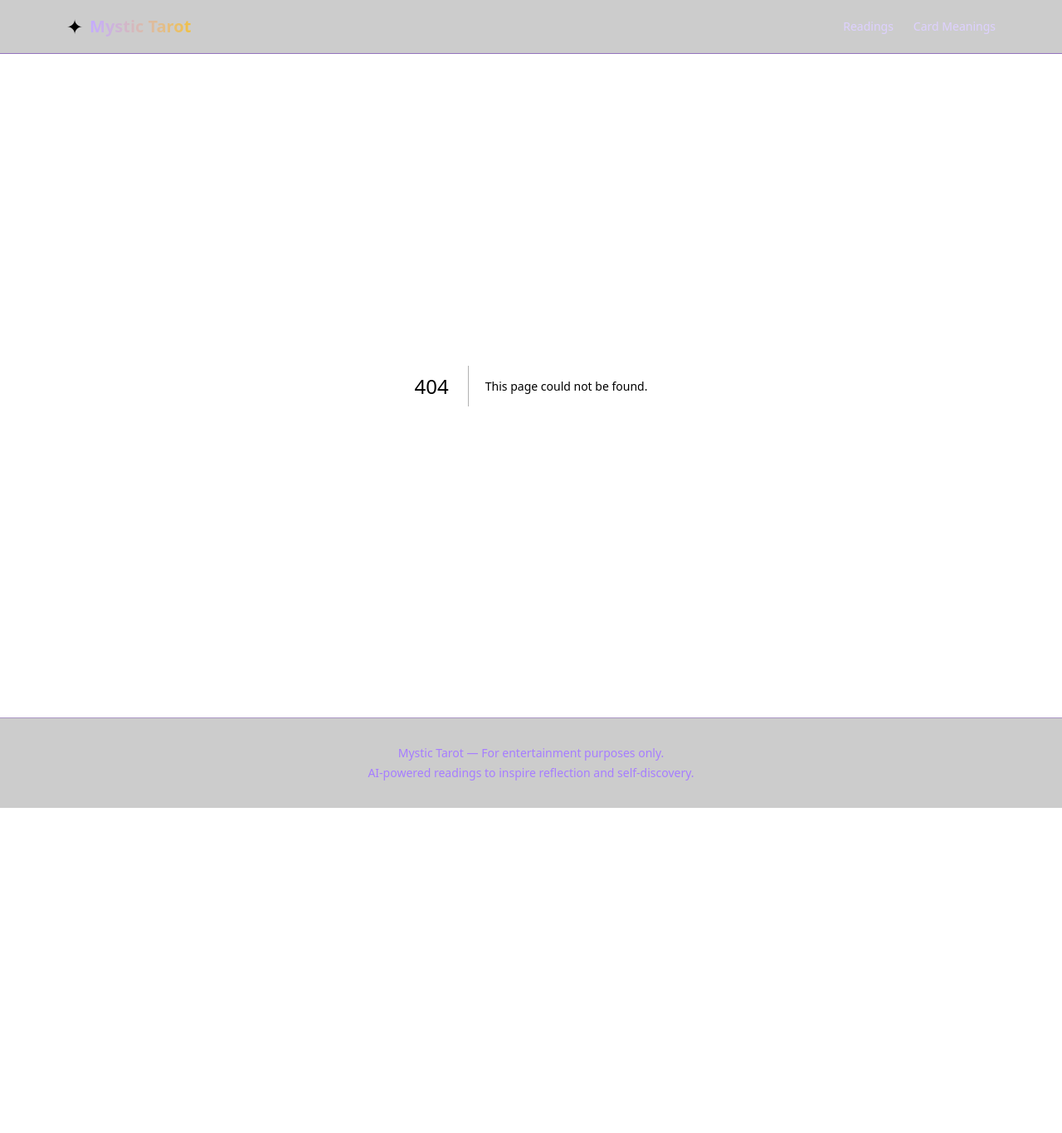
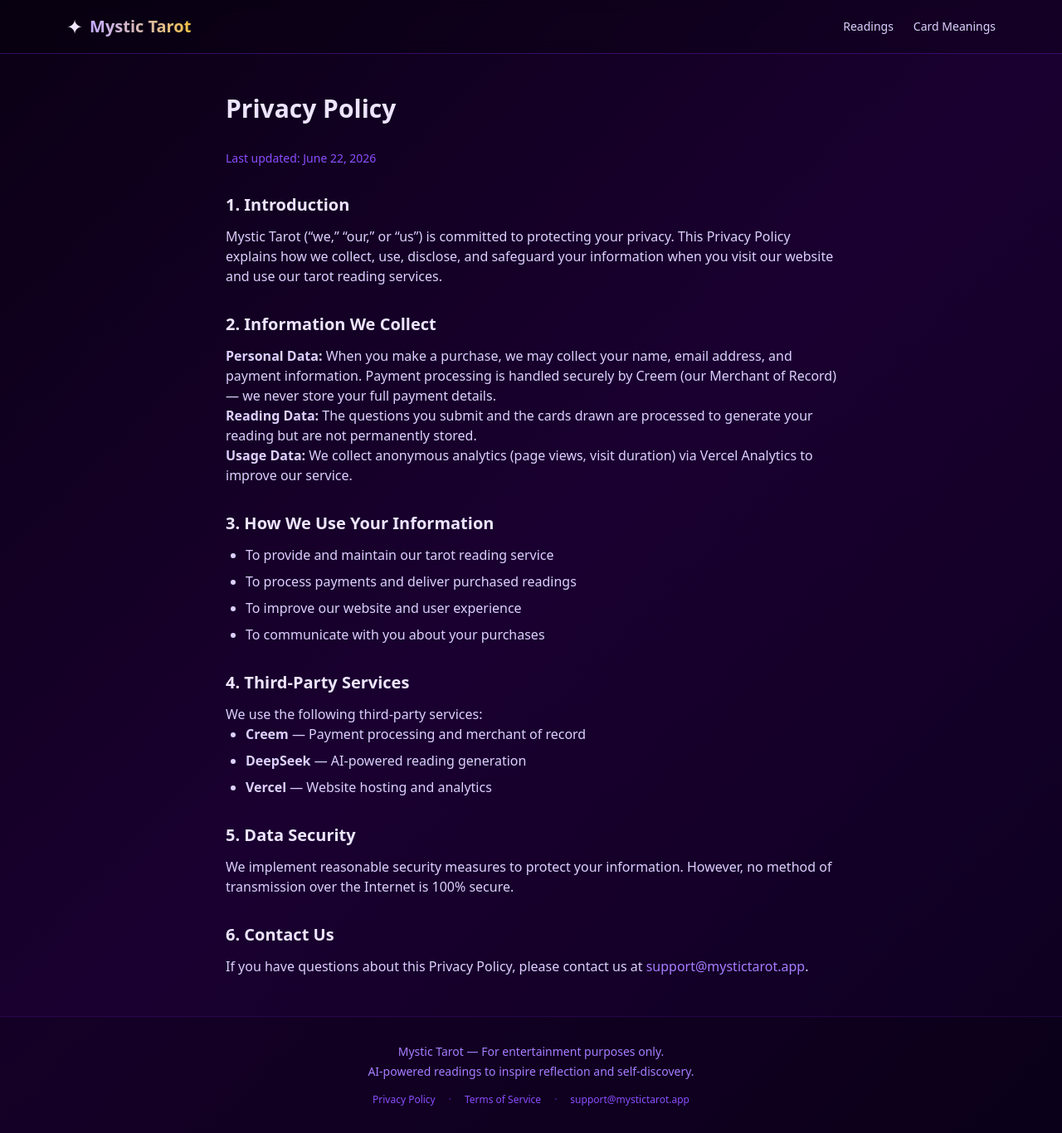
Before and after one commit to 839194950/tarot-ai, a Next.js app: page /privacy in a window 1280 px wide. Before the commit this address had no page. Shown: the whole page at 83% size. Before the commit the page ends 974 px from the top, so only its background shows below. Built offline with nearby package versions, Linux system fonts and the light colour scheme.

Commit message:
Update pricing to $1.99/$5.99 and add legal pages - Three-card spread: $4.99 → $1.99 - Celtic Cross: $9.99 → $5.99 - Add Privacy Policy page - Add Terms of Service page - Add support email, privacy & terms links in footer

```diff
--- a/src/app/layout.tsx
+++ b/src/app/layout.tsx
@@ -38,6 +38,13 @@ export default function RootLayout({ children }: { children: React.ReactNode })
             <div className="max-w-6xl mx-auto px-4 text-center text-sm text-mystic-400">
               <p>Mystic Tarot &mdash; For entertainment purposes only.</p>
               <p className="mt-1">AI-powered readings to inspire reflection and self-discovery.</p>
+              <div className="flex items-center justify-center gap-4 mt-4 text-xs">
+                <a href="/privacy" className="text-mystic-500 hover:text-mystic-300 transition-colors">Privacy Policy</a>
+                <span className="text-mystic-700">&middot;</span>
+                <a href="/terms" className="text-mystic-500 hover:text-mystic-300 transition-colors">Terms of Service</a>
+                <span className="text-mystic-700">&middot;</span>
+                <a href="mailto:support@mystictarot.app" className="text-mystic-500 hover:text-mystic-300 transition-colors">support@mystictarot.app</a>
+              </div>
             </div>
           </footer>
         </div>
--- /dev/null
+++ b/src/app/privacy/page.tsx
@@ -0,0 +1,59 @@
+import type { Metadata } from "next";
+
+export const metadata: Metadata = {
+  title: "Privacy Policy — Mystic Tarot",
+  description: "Privacy Policy for Mystic Tarot. Learn how we collect, use, and protect your data.",
+};
+
+export default function PrivacyPage() {
+  return (
+    <div className="max-w-3xl mx-auto px-4 py-12 animate-fadeIn">
+      <h1 className="text-3xl font-bold text-mystic-100 mb-8">Privacy Policy</h1>
+      <div className="prose prose-invert max-w-none space-y-6 text-mystic-200">
+        <p className="text-sm text-mystic-500">Last updated: June 22, 2026</p>
+
+        <section>
+          <h2 className="text-xl font-semibold text-mystic-100 mt-8 mb-3">1. Introduction</h2>
+          <p>Mystic Tarot (&ldquo;we,&rdquo; &ldquo;our,&rdquo; or &ldquo;us&rdquo;) is committed to protecting your privacy. This Privacy Policy explains how we collect, use, disclose, and safeguard your information when you visit our website and use our tarot reading services.</p>
+        </section>
+
+        <section>
+          <h2 className="text-xl font-semibold text-mystic-100 mt-8 mb-3">2. Information We Collect</h2>
+          <p><strong>Personal Data:</strong> When you make a purchase, we may collect your name, email address, and payment information. Payment processing is handled securely by Creem (our Merchant of Record) &mdash; we never store your full payment details.</p>
+          <p><strong>Reading Data:</strong> The questions you submit and the cards drawn are processed to generate your reading but are not permanently stored.</p>
+          <p><strong>Usage Data:</strong> We collect anonymous analytics (page views, visit duration) via Vercel Analytics to improve our service.</p>
+        </section>
+
+        <section>
+          <h2 className="text-xl font-semibold text-mystic-100 mt-8 mb-3">3. How We Use Your Information</h2>
+          <ul className="list-disc pl-6 space-y-2">
+            <li>To provide and maintain our tarot reading service</li>
+            <li>To process payments and deliver purchased readings</li>
+            <li>To improve our website and user experience</li>
+            <li>To communicate with you about your purchases</li>
+          </ul>
+        </section>
+
+        <section>
+          <h2 className="text-xl font-semibold text-mystic-100 mt-8 mb-3">4. Third-Party Services</h2>
+          <p>We use the following third-party services:</p>
+          <ul className="list-disc pl-6 space-y-2">
+            <li><strong>Creem</strong> &mdash; Payment processing and merchant of record</li>
+            <li><strong>DeepSeek</strong> &mdash; AI-powered reading generation</li>
+            <li><strong>Vercel</strong> &mdash; Website hosting and analytics</li>
+          </ul>
+        </section>
+
+        <section>
+          <h2 className="text-xl font-semibold text-mystic-100 mt-8 mb-3">5. Data Security</h2>
+          <p>We implement reasonable security measures to protect your information. However, no method of transmission over the Internet is 100% secure.</p>
+        </section>
+
+        <section>
+          <h2 className="text-xl font-semibold text-mystic-100 mt-8 mb-3">6. Contact Us</h2>
+          <p>If you have questions about this Privacy Policy, please contact us at <a href="mailto:support@mystictarot.app" className="text-mystic-400 hover:text-mystic-300">support@mystictarot.app</a>.</p>
+        </section>
+      </div>
+    </div>
+  );
+}
--- /dev/null
+++ b/src/app/terms/page.tsx
@@ -0,0 +1,61 @@
+import type { Metadata } from "next";
+
+export const metadata: Metadata = {
+  title: "Terms of Service — Mystic Tarot",
+  description: "Terms of Service for Mystic Tarot. Please read these terms carefully before using our services.",
+};
+
+export default function TermsPage() {
+  return (
+    <div className="max-w-3xl mx-auto px-4 py-12 animate-fadeIn">
+      <h1 className="text-3xl font-bold text-mystic-100 mb-8">Terms of Service</h1>
+      <div className="prose prose-invert max-w-none space-y-6 text-mystic-200">
+        <p className="text-sm text-mystic-500">Last updated: June 22, 2026</p>
+
+        <section>
+          <h2 className="text-xl font-semibold text-mystic-100 mt-8 mb-3">1. Acceptance of Terms</h2>
+          <p>By accessing and using Mystic Tarot (&ldquo;the Service&rdquo;), you agree to be bound by these Terms of Service. If you do not agree, please do not use the Service.</p>
+        </section>
+
+        <section>
+          <h2 className="text-xl font-semibold text-mystic-100 mt-8 mb-3">2. Service Description</h2>
+          <p>Mystic Tarot provides AI-generated tarot card readings for entertainment and personal reflection purposes. The readings are generated by artificial intelligence and should not be considered professional advice.</p>
+        </section>
+
+        <section>
+          <h2 className="text-xl font-semibold text-mystic-100 mt-8 mb-3">3. Entertainment Purposes Only</h2>
+          <p>All tarot readings provided by the Service are for <strong>entertainment purposes only</strong>. The readings should not be used as a substitute for professional medical, legal, financial, or psychological advice. You are responsible for your own decisions and actions.</p>
+        </section>
+
+        <section>
+          <h2 className="text-xl font-semibold text-mystic-100 mt-8 mb-3">4. User Responsibilities</h2>
+          <ul className="list-disc pl-6 space-y-2">
+            <li>You must be at least 18 years old to use paid services</li>
+            <li>You agree not to misuse the Service or attempt to circumvent payment</li>
+            <li>You are responsible for maintaining the confidentiality of your account</li>
+          </ul>
+        </section>
+
+        <section>
+          <h2 className="text-xl font-semibold text-mystic-100 mt-8 mb-3">5. Payments &amp; Refunds</h2>
+          <p>All payments are processed securely by Creem. Prices are clearly displayed before purchase. Refund requests are handled on a case-by-case basis. Since readings are digital, AI-generated content, refunds are generally not provided after the reading is delivered.</p>
+        </section>
+
+        <section>
+          <h2 className="text-xl font-semibold text-mystic-100 mt-8 mb-3">6. Intellectual Property</h2>
+          <p>The Service, including its design, text, and AI-generated readings, is the property of Mystic Tarot. You may not reproduce, distribute, or create derivative works without our consent.</p>
+        </section>
+
+        <section>
+          <h2 className="text-xl font-semibold text-mystic-100 mt-8 mb-3">7. Limitation of Liability</h2>
+          <p>Mystic Tarot shall not be liable for any indirect, incidental, or consequential damages arising from your use of the Service. The Service is provided &ldquo;as is&rdquo; without warranty of any kind.</p>
+        </section>
+
+        <section>
+          <h2 className="text-xl font-semibold text-mystic-100 mt-8 mb-3">8. Contact</h2>
+          <p>For questions about these Terms, contact us at <a href="mailto:support@mystictarot.app" className="text-mystic-400 hover:text-mystic-300">support@mystictarot.app</a>.</p>
+        </section>
+      </div>
+    </div>
+  );
+}
--- a/src/lib/cards.ts
+++ b/src/lib/cards.ts
@@ -151,7 +151,7 @@ export const spreads: Record<SpreadType, Spread> = {
     description: "Three cards revealing the story of your journey.",
     cardCount: 3,
     positions: ["Past", "Present", "Future"],
-    price: 499, // $4.99 in cents
+    price: 199, // $1.99 in cents
     isFree: false,
   },
   "celtic-cross": {
@@ -159,7 +159,7 @@ export const spreads: Record<SpreadType, Spread> = {
     description: "The classic 10-card spread for deep insight into your life.",
     cardCount: 10,
     positions: ["Present", "Challenge", "Past", "Future", "Above", "Below", "Advice", "External", "Hopes", "Outcome"],
-    price: 999, // $9.99 in cents
+    price: 599, // $5.99 in cents
     isFree: false,
   },
 };
```
